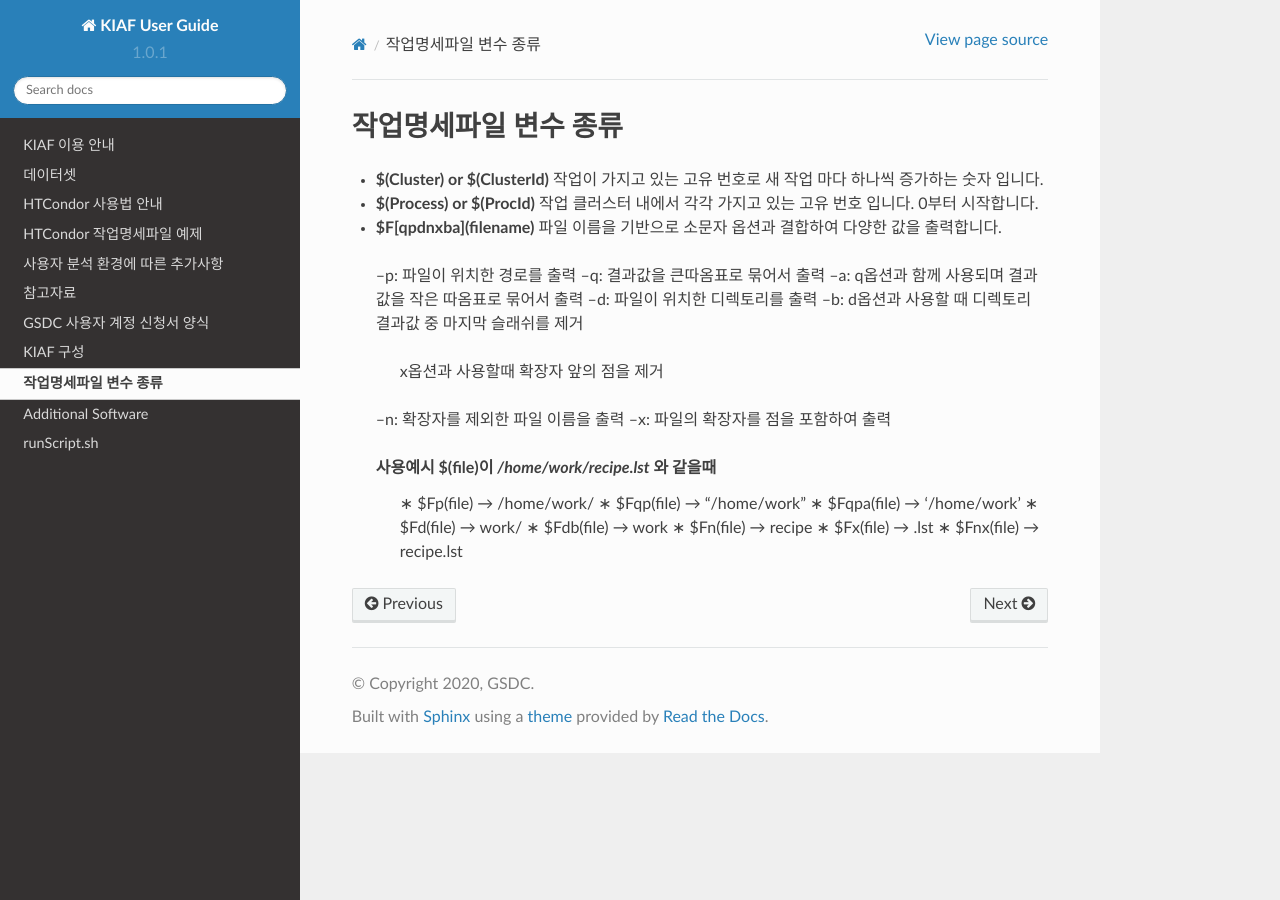
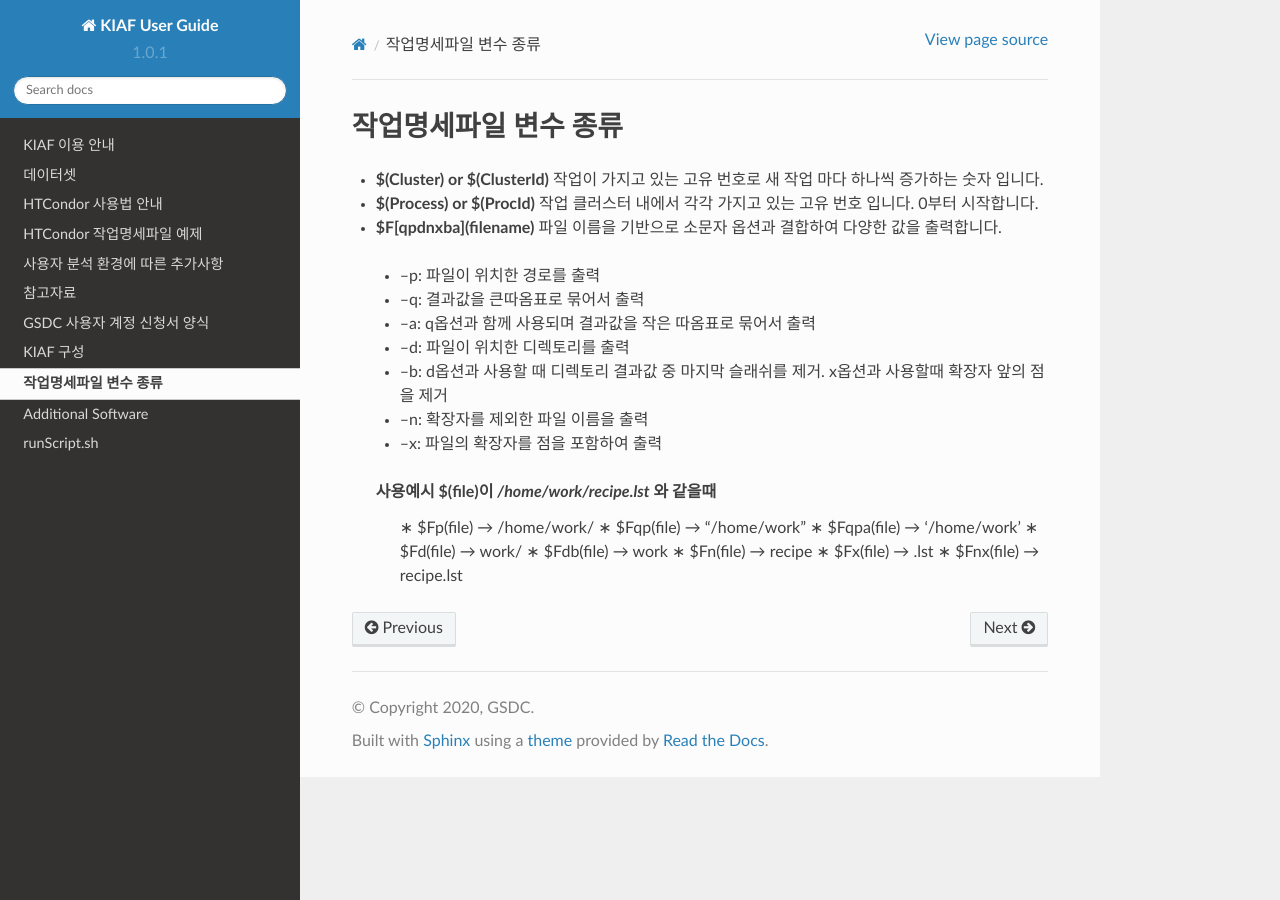
Before and after one commit to andiri/kiaf, a Sphinx documentation site: the page built from docs/source/appendix_c.rst, in a window 1280 px wide. Built offline with Sphinx 7.4.7 and the Read the Docs theme 2.0.0, drawn with Linux system fonts in a browser that asks for light colours.

```diff
--- a/docs/source/appendix_c.rst
+++ b/docs/source/appendix_c.rst
@@ -5,14 +5,13 @@
 * **$(Process) or $(ProcId)** 작업 클러스터 내에서 각각 가지고 있는 고유 번호 입니다. 0부터 시작합니다.
 * **$F[qpdnxba](filename)** 파일 이름을 기반으로 소문자 옵션과 결합하여 다양한 값을 출력합니다.
 
- –p: 파일이 위치한 경로를 출력
- –q: 결과값을 큰따옴표로 묶어서 출력
- –a: q옵션과 함께 사용되며 결과값을 작은 따옴표로 묶어서 출력
- –d: 파일이 위치한 디렉토리를 출력
- –b: d옵션과 사용할 때 디렉토리 결과값 중 마지막 슬래쉬를 제거
-  x옵션과 사용할때 확장자 앞의 점을 제거
- –n: 확장자를 제외한 파일 이름을 출력
- –x: 파일의 확장자를 점을 포함하여 출력
+ * –p: 파일이 위치한 경로를 출력
+ * –q: 결과값을 큰따옴표로 묶어서 출력
+ * –a: q옵션과 함께 사용되며 결과값을 작은 따옴표로 묶어서 출력
+ * –d: 파일이 위치한 디렉토리를 출력
+ * –b: d옵션과 사용할 때 디렉토리 결과값 중 마지막 슬래쉬를 제거. x옵션과 사용할때 확장자 앞의 점을 제거
+ * –n: 확장자를 제외한 파일 이름을 출력
+ * –x: 파일의 확장자를 점을 포함하여 출력
 
  **사용예시** $(file)이 */home/work/recipe.lst* 와 같을때
   ∗ $Fp(file) → /home/work/
```
